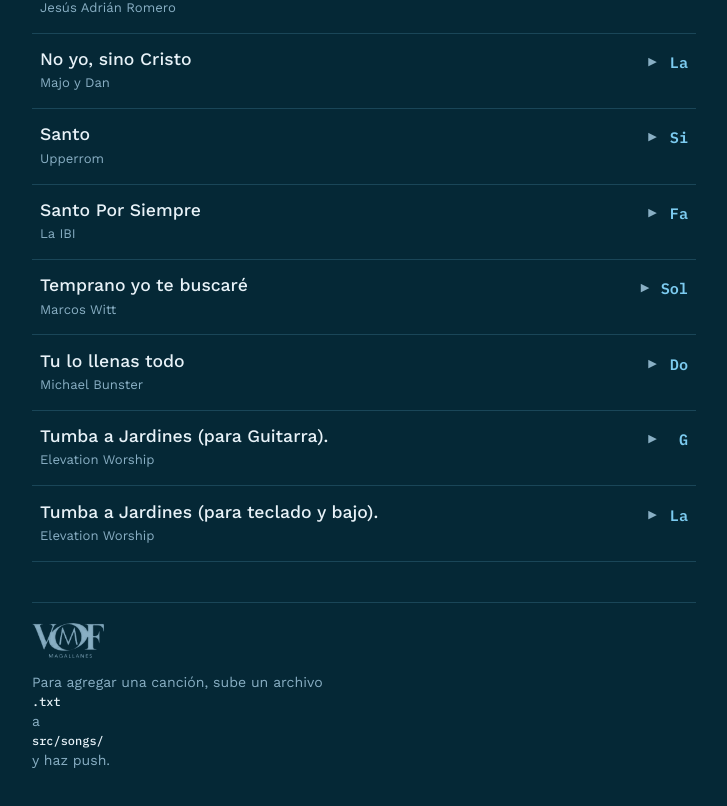
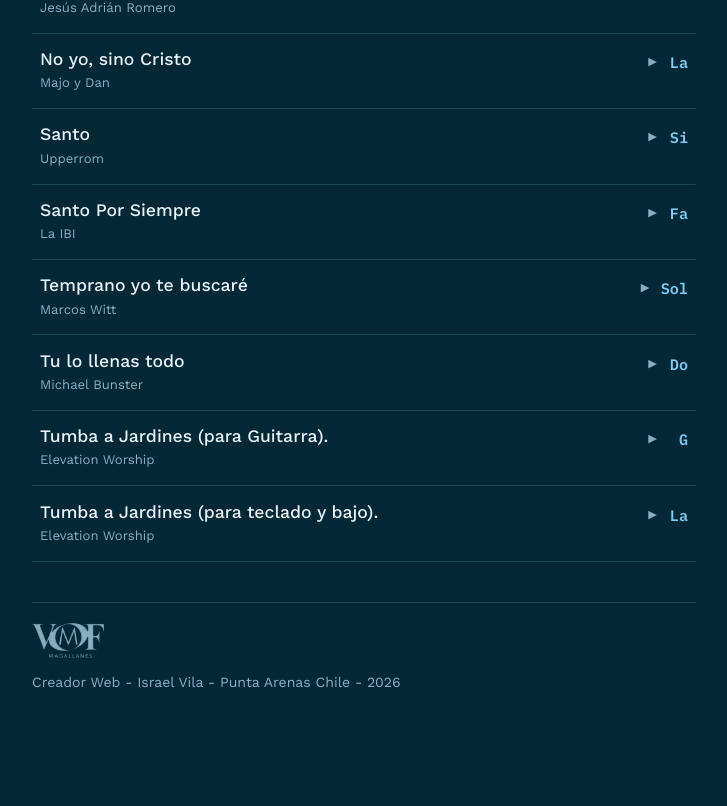
Before and after one commit to Logan0407/web-vmf-puq, a React (Vite) app: page / in a window 1280 px wide. Shown: the part 622-1428 px from the top of the page, without its empty margins (276-1003 px from the left). After the commit the page ends 1363 px from the top, so only its background shows below. Built offline with nearby package versions, Linux system fonts and the light colour scheme; what chordsheetjs would draw is missing.

Commit message:
Actualizar texto del pie de página

```diff
--- a/src/components/Indice.jsx
+++ b/src/components/Indice.jsx
@@ -103,8 +103,7 @@
 
       <footer className="pie">
         <span className="marca-pie" role="img" aria-label="VMF Magallanes" />
-        Para agregar una canción, sube un archivo <code>.txt</code> a{' '}
-        <code>src/songs/</code> y haz push.
+        Creador Web - Israel Vila - Punta Arenas Chile - 2026
       </footer>
     </div>
   )
```
